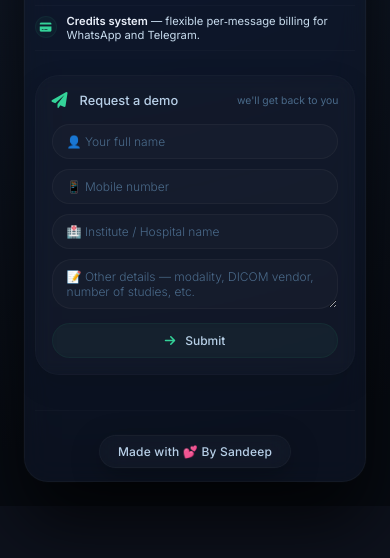
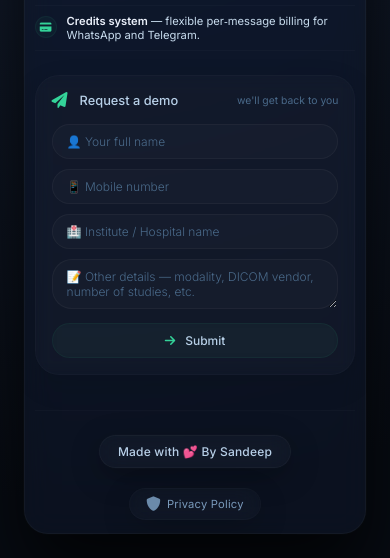
Before and after one commit to hisandeepkumar/myrweb, a plain HTML site: page product-rad-xr.html in a window 390 px wide. Shown: the part 875-1433 px from the top of the page. Before the commit the page ends 1381 px from the top, so only its background shows below. Drawn offline with Linux system fonts and the light colour scheme.

Commit message:
Update product-rad-xr.html

```diff
--- a/product-rad-xr.html
+++ b/product-rad-xr.html
@@ -579,6 +579,8 @@
             align-items: center;
             padding-top: 1.5rem;
             border-top: 1px solid rgba(255, 255, 255, 0.02);
+            flex-wrap: wrap;
+            gap: 1.2rem;
         }
 
         .floating-pill {
@@ -611,6 +613,38 @@
             color: #eaf0fa;
             transform: scale(1.02);
             box-shadow: 0 12px 40px rgba(0, 0, 0, 0.4);
+        }
+
+        /* --- Privacy Policy Link (button style) --- */
+        .privacy-pill {
+            display: inline-flex;
+            align-items: center;
+            gap: 8px;
+            background: rgba(255, 255, 255, 0.015);
+            backdrop-filter: blur(12px);
+            -webkit-backdrop-filter: blur(12px);
+            padding: 12px 28px;
+            border-radius: 100px;
+            border: 1px solid rgba(255, 255, 255, 0.02);
+            color: #7a9abb;
+            font-weight: 400;
+            font-size: 0.9rem;
+            text-decoration: none;
+            cursor: pointer;
+            transition: 0.25s;
+            box-shadow: 0 8px 30px rgba(0, 0, 0, 0.2);
+            letter-spacing: 0.2px;
+            font-family: inherit;
+        }
+        .privacy-pill i {
+            color: #6b8aaa;
+            font-size: 0.9rem;
+        }
+        .privacy-pill:hover {
+            background: rgba(255, 255, 255, 0.04);
+            border-color: rgba(255, 255, 255, 0.06);
+            color: #b8d0e8;
+            transform: scale(1.02);
         }
 
         .toast-msg {
@@ -765,6 +799,10 @@
             .floating-pill {
                 padding: 10px 24px;
                 font-size: 0.85rem;
+            }
+            .privacy-pill {
+                padding: 10px 20px;
+                font-size: 0.8rem;
             }
             .demo-card {
                 padding: 1rem;
@@ -922,8 +960,10 @@
                 font-size: 0.75rem;
                 gap: 6px;
             }
-            .floating-pill i {
-                font-size: 0.9rem;
+            .privacy-pill {
+                padding: 8px 16px;
+                font-size: 0.7rem;
+                gap: 6px;
             }
             .demo-form .form-row input {
                 font-size: 0.75rem;
@@ -995,6 +1035,17 @@
             }
             .patient-list {
                 max-height: 80px;
+            }
+            .footer-float {
+                gap: 0.8rem;
+            }
+            .floating-pill {
+                padding: 6px 14px;
+                font-size: 0.65rem;
+            }
+            .privacy-pill {
+                padding: 6px 12px;
+                font-size: 0.6rem;
             }
         }
     </style>
@@ -1205,10 +1256,13 @@
             </div>
         </div>
 
-        <!-- floating pill footer (centered) -->
+        <!-- FOOTER: Made by + Privacy Policy Link -->
         <div class="footer-float">
             <a href="https://instagram.com/sandeep_yadav_._._" target="_blank" class="floating-pill">
                 Made with 💕 By Sandeep
+            </a>
+            <a href="privacy-policy.html" class="privacy-pill">
+                <i class="fas fa-shield-alt"></i> Privacy Policy
             </a>
         </div>
 
```
